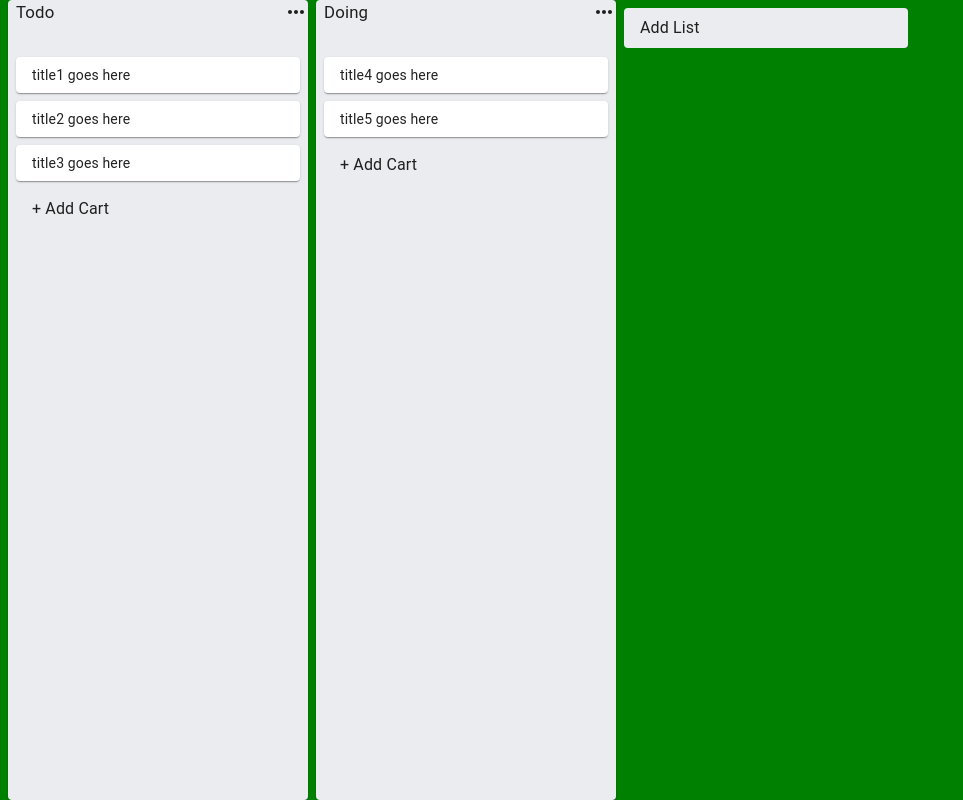
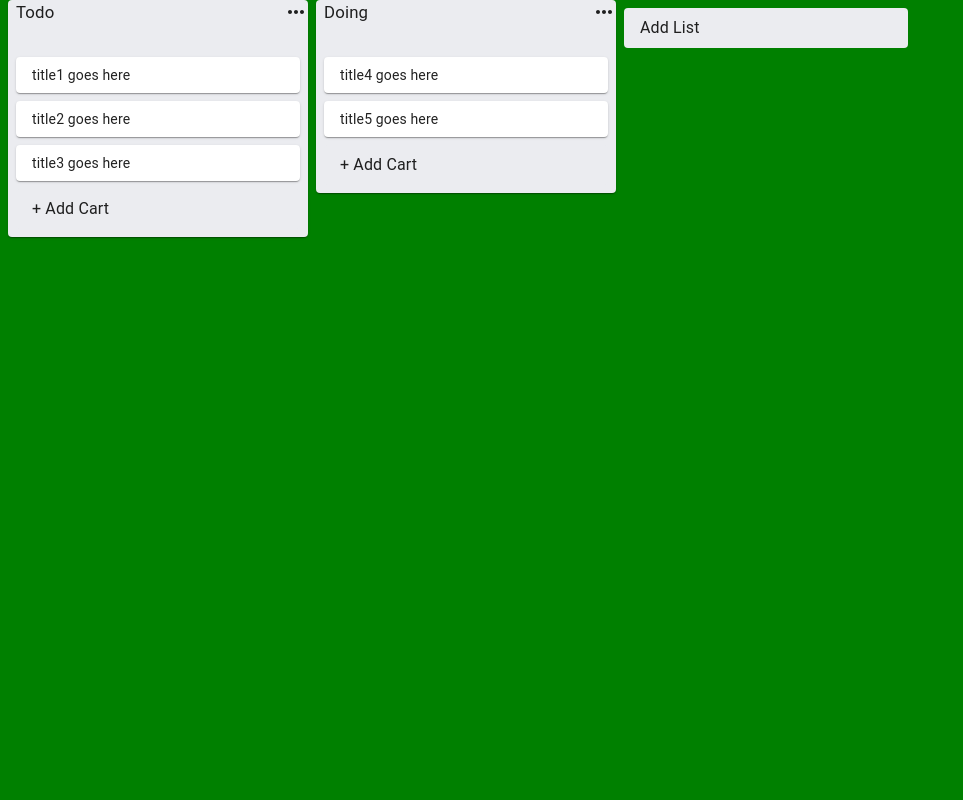
Before and after one commit to m1a9s9a4/react-trello-clone, a React (Create React App) app: page / in a window 1280 px wide. Shown: the whole page, without its empty margins (0-963 px from the left). Built offline with nearby package versions, Linux system fonts and the light colour scheme.

Commit message:
[update] list drag and drop updated

```diff
--- a/src/App.js
+++ b/src/App.js
@@ -5,7 +5,7 @@
 import StoreApi from './utils/storeApi';
 import InputContainer from './components/input/InputContainer';
 import {makeStyles} from '@material-ui/core/styles';
-import {DragDropContext} from "react-beautiful-dnd";
+import {DragDropContext, Droppable} from "react-beautiful-dnd";
 
 const useStyle = makeStyles((theme) => ({
     root: {
@@ -72,8 +72,15 @@
     }
 
     const onDragEnd = (result) => {
-        const {destination, source, draggableId} = result;
+        const {destination, source, draggableId, type} = result;
         if (!destination) {
+            return;
+        }
+
+        if (type === "list") {
+            const newListIds = data.listsIds;
+            newListIds.splice(source.index, 1);
+            newListIds.splice(destination.index, 0, draggableId);
             return;
         }
         const sourceList = data.lists[source.droppableId];
@@ -82,33 +89,46 @@
             return card.id === draggableId
         })[0];
 
-        console.log(source.droppableId);
-        console.log(destination.droppableId);
-        if (source.droppableId === destination.droppableId) {
+        let newState;
         sourceList.cards.splice(source.index, 1);
         destinationList.cards.splice(destination.index, 0, draggingCard);
-            const newState = {
+        if (source.droppableId === destination.droppableId) {
+            newState = {
                 ...data,
                 lists: {
                     ...data.lists,
                     [sourceList.id]: destinationList
                 }
             }
+        } else {
+            newState = {
+                ...data,
+                lists: {
+                    ...data.lists,
+                    [sourceList.id]: sourceList,
+                    [destinationList.id]: destinationList,
+                }
+            }
+        }
         console.log(newState);
         setData(newState);
-        }
     }
 
     return (
         <StoreApi.Provider value={{ addMoreCard, addMoreList, updateListTitle }}>
             <DragDropContext onDragEnd={onDragEnd}>
-                <div className={classes.root}>
-                    {data.listsIds.map((id) => {
+                <Droppable droppableId="app" type="list" direction="horizontal">
+                    {(provided) => (
+                        <div className={classes.root} ref={provided.innerRef} {...provided.droppableProps}>
+                            {data.listsIds.map((id, index) => {
                                 const list = data.lists[id];
-                        return <List list={list} key={id} />
+                                return <List list={list} key={id} index={index}/>
                             })}
                             <InputContainer type="list" />
+                            {provided.placeholder}
                         </div>
+                        )}
+                </Droppable>
             </DragDropContext>
         </StoreApi.Provider>
     );
--- a/src/components/List/List.js
+++ b/src/components/List/List.js
@@ -4,7 +4,7 @@
 import Title from "../Title";
 import Card from "../../Card";
 import InputContainer from "../input/InputContainer";
-import { Droppable } from 'react-beautiful-dnd';
+import { Droppable, Draggable } from 'react-beautiful-dnd';
 
 const useStyle = makeStyles((theme) => ({
     root: {
@@ -17,11 +17,14 @@
     }
 }));
 
-export default function List({ list }) {
+export default function List({ list, index}) {
     const classes = useStyle();
     return (
         <React.Fragment>
-            <Paper className={classes.root}>
+            <Draggable draggableId={list.id} index={index}>
+                {(provided) => (
+                    <div ref={provided.innerRef} {...provided.draggableProps}>
+                        <Paper className={classes.root} {...provided.dragHandleProps} >
                             <CssBaseline />
                             <Title title={list.title} listId={list.id}/>
                             <Droppable droppableId={list.id}>
@@ -40,6 +43,9 @@
                             </Droppable>
                             <InputContainer listId={list.id} type="card"/>
                         </Paper>
+                    </div>
+                )}
+            </Draggable>
         </React.Fragment>
     )
 }
```
Lines whose indentation alone changed are shown as unchanged.
